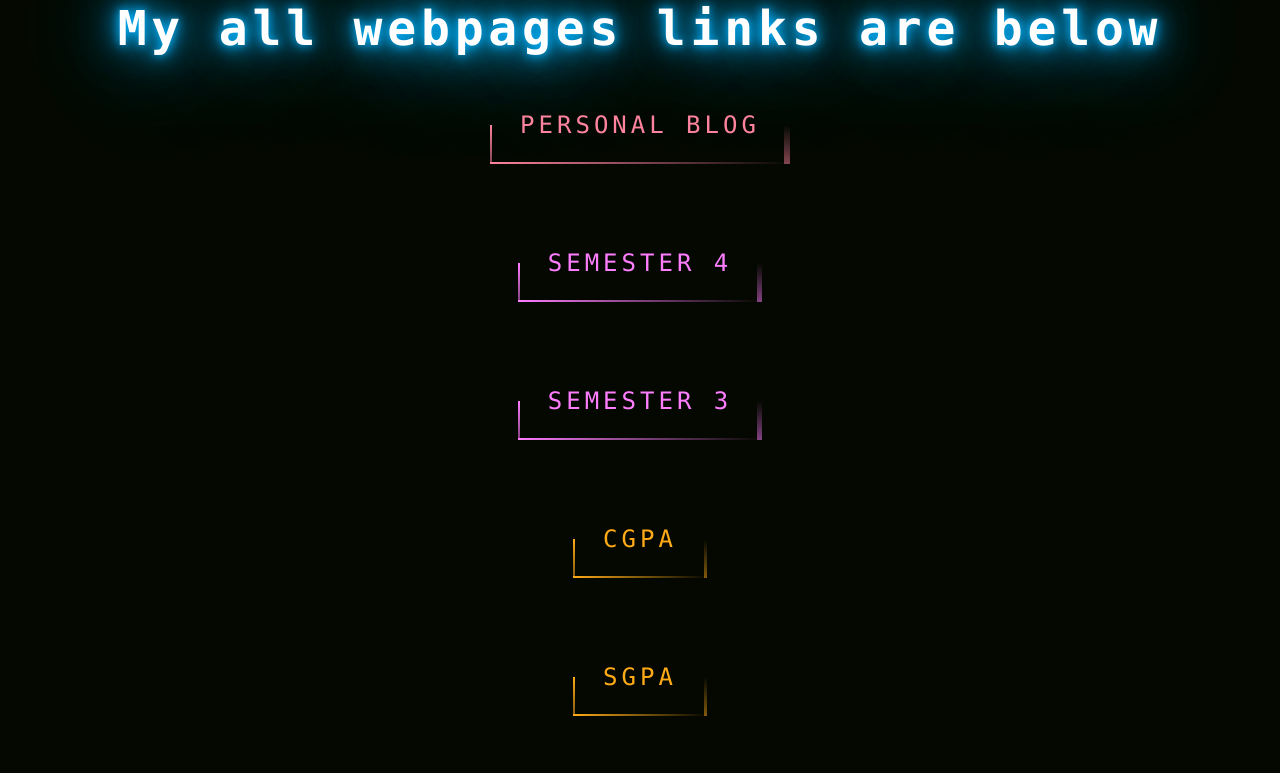
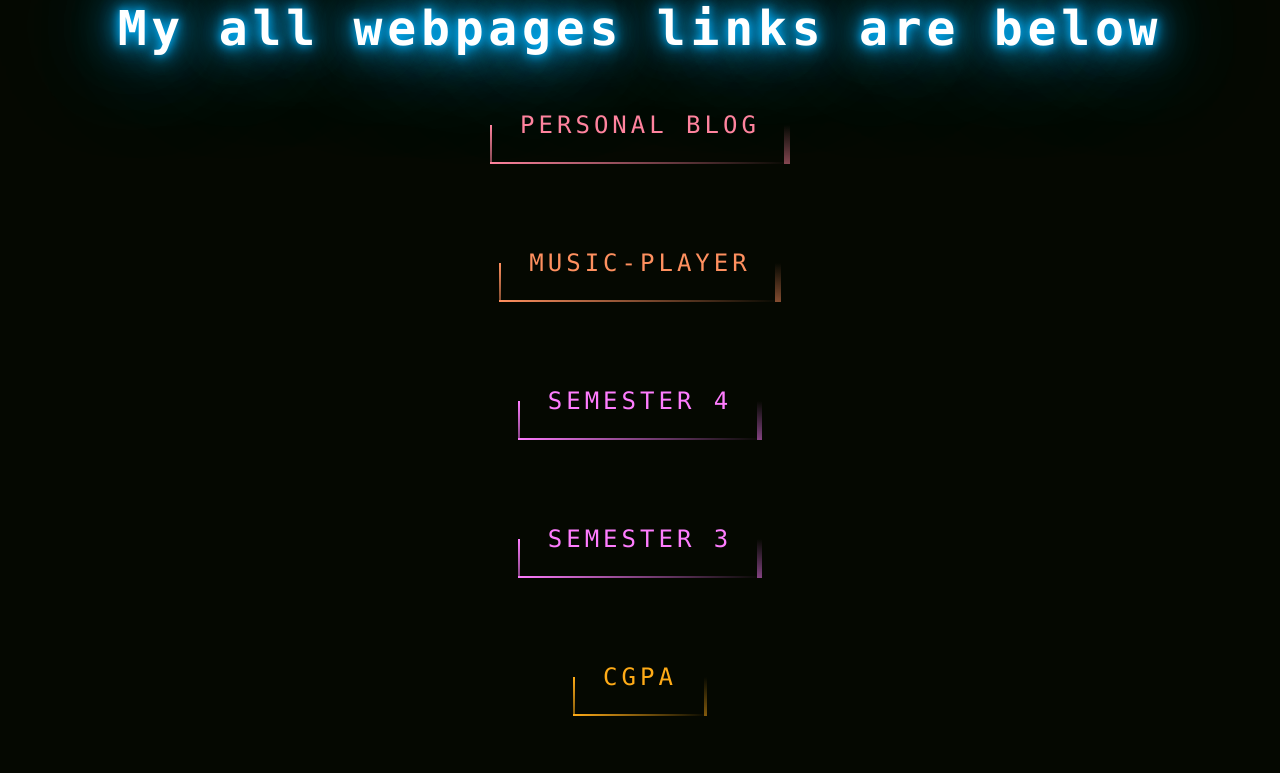
Before and after one commit to gokulrajalp/All-github-pages-links, a plain HTML site: page index.html in a window 1280 px wide. Shown: the top 773 px of the page. Drawn offline with Linux system fonts and the light colour scheme.

Commit message:
Project added

```diff
--- a/index.html
+++ b/index.html
@@ -32,6 +32,14 @@
 		<span></span>
 		<span></span>
 		Personal Blog
+	</a>
+
+	<a href="https://gokulrajalp.github.io/" target="_blanck">
+		<span></span>
+		<span></span>
+		<span></span>
+		<span></span>
+		Music-Player
 	</a>
 
 	<a href="https://gokulrajalp.github.io/semester_4" target="_blanck">
--- a/style.css
+++ b/style.css
@@ -125,7 +125,7 @@ a:nth-child(1)
 
 a:nth-child(2)
 {
-	filter: hue-rotate(120deg);
+	filter: hue-rotate(190deg);
 }
 
 a:nth-child(3)
@@ -135,7 +135,7 @@ a:nth-child(3)
 
 a:nth-child(4)
 {
-	filter: hue-rotate(140deg);
+	filter: hue-rotate(190deg);
 }
 
 a:nth-child(5)
@@ -144,7 +144,7 @@ a:nth-child(5)
 }
 a:nth-child(6)
 {
-	filter: hue-rotate(220deg);
+	filter: hue-rotate(140deg);
 }
 a:nth-child(7)
 {
@@ -152,9 +152,13 @@ a:nth-child(7)
 }
 a:nth-child(8)
 {
+	filter: hue-rotate(220deg);
+}
+a:nth-child(9)
+{
 	filter: hue-rotate(0deg);
 }
-a:nth-child(9)
+a:nth-child(10)
 {
 	filter: hue-rotate(300deg);
 }
```
